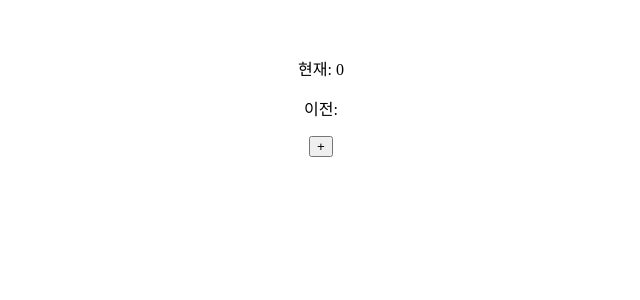
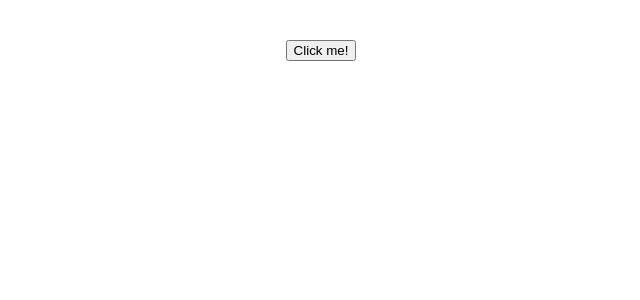
Before and after one commit to domino3333/react-diy, a React (Vite) app in the folder prac01/: page / in a window 1280 px wide. Shown: the top 300 px of the page, without its empty margins (319-959 px from the left). Built offline with nearby package versions, Linux system fonts and the light colour scheme.

Commit message:
counter로 ref 확인하기

```diff
--- a/prac01/src/App.jsx
+++ b/prac01/src/App.jsx
@@ -2,12 +2,19 @@
 import './App.css'
 import { useState } from 'react'
 import Example from './components/Example';
+import { useRef } from 'react';
 
-export default function App() {
+export default function Counter() {
+  let ref = useRef(0);
+
+  function handleClick() {
+    ref.current = ref.current + 1;
+    alert('You clicked ' + ref.current + ' times!');
+  }
 
   return (
-    <>
-      <Example/>
-    </>
+    <button onClick={handleClick}>
+      Click me!
+    </button>
   );
 }
```
